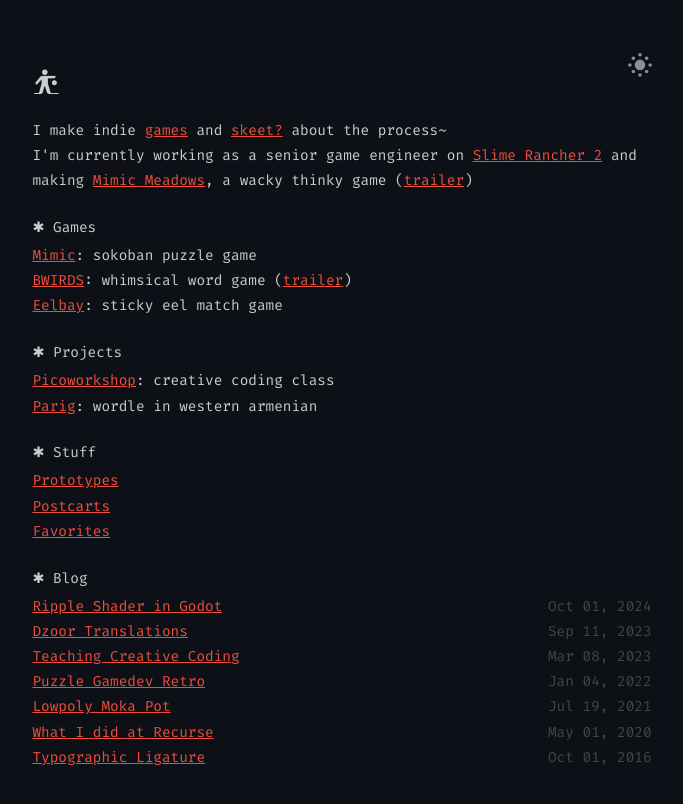
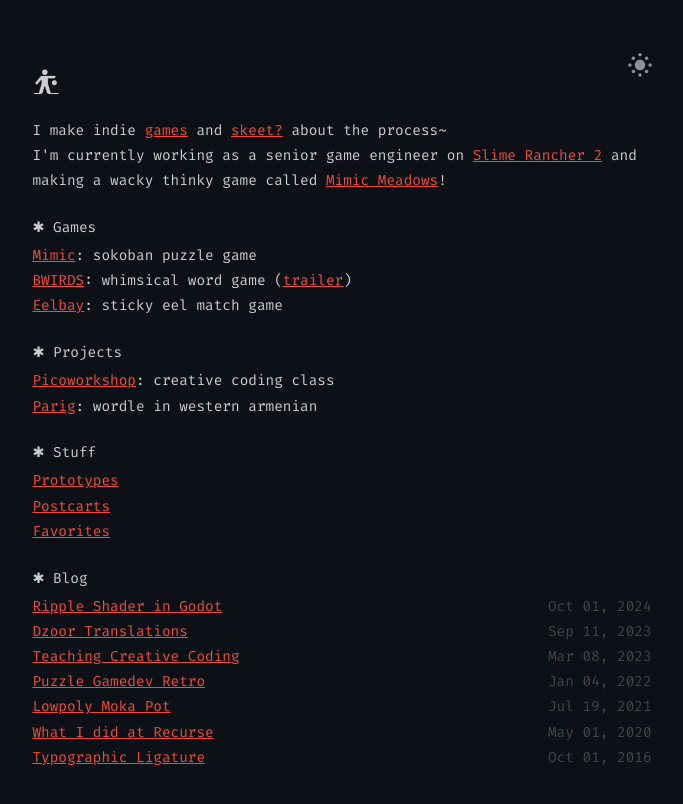
Before and after one commit to sourencho/sourencho.github.io, a Jekyll site: the page built from index.html, in a window 1280 px wide. Shown: the top 804 px of the page, without its empty margins (298-981 px from the left). Built offline with Jekyll 4.4.1, drawn with Linux system fonts in a browser that asks for light colours.

Commit message:
Update index.html

```diff
--- a/index.html
+++ b/index.html
@@ -13,7 +13,7 @@
         I make indie <a href="https://sourencho.itch.io/">games</a> and <a href="https://bsky.app/profile/sourencho.com">skeet?</a> about the process~
     </p>
     <p>
-        I'm currently working as a senior game engineer on <a href="https://store.steampowered.com/app/1657630/Slime_Rancher_2/" target="_blank">Slime Rancher 2</a> and making <a href="https://store.steampowered.com/app/4136640/Mimic_Meadows/"> Mimic Meadows</a>, a wacky thinky game (<a href="https://www.youtube.com/watch?v=dPWDwrheSII">trailer</a>)
+        I'm currently working as a senior game engineer on <a href="https://store.steampowered.com/app/1657630/Slime_Rancher_2/" target="_blank">Slime Rancher 2</a> and making a wacky thinky game called <a href="https://store.steampowered.com/app/4136640/Mimic_Meadows/"> Mimic Meadows</a>!
     </p>
 </subsection>
 
```
